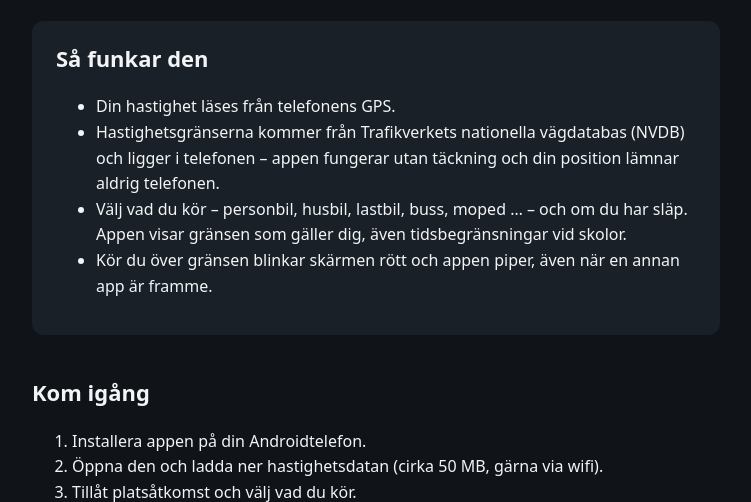
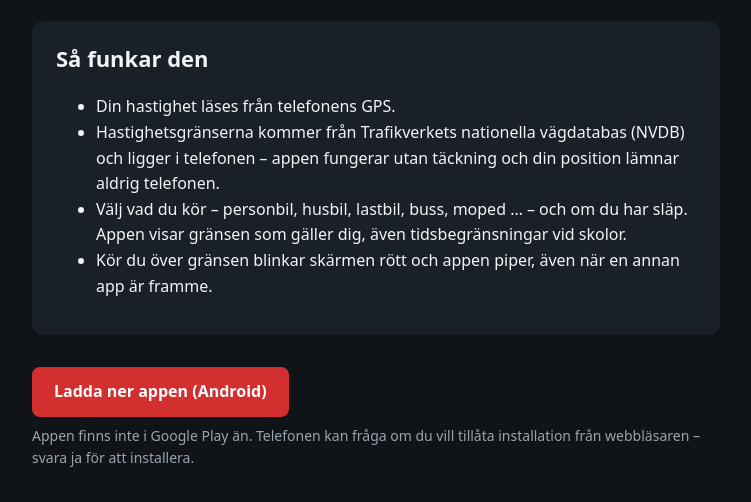
Before and after one commit to Dettmansfixeri/dukorforfort, a plain HTML site: page webb/index.html in a window 1280 px wide. Shown: the part 448-950 px from the top of the page, without its empty margins (264-1015 px from the left). Drawn offline with Linux system fonts and the light colour scheme.

Commit message:
Webb: nedladdningsknapp för appen
Co-Authored-By: Claude Opus 5.5 <noreply@anthropic.com>

```diff
--- a/webb/index.html
+++ b/webb/index.html
@@ -33,9 +33,12 @@
     </ul>
   </div>
 
+  <a class="btn" href="DuKorForFort.apk" download>Ladda ner appen (Android)</a>
+  <p class="muted-small">Appen finns inte i Google Play än. Telefonen kan fråga om du vill tillåta installation från webbläsaren – svara ja för att installera.</p>
+
   <h2>Kom igång</h2>
   <ol>
-    <li>Installera appen på din Androidtelefon.</li>
+    <li>Ladda ner och installera appen på din Androidtelefon.</li>
     <li>Öppna den och ladda ner hastighetsdatan (cirka 50 MB, gärna via wifi).</li>
     <li>Tillåt platsåtkomst och välj vad du kör.</li>
     <li>Kör. Mer behövs inte.</li>
--- a/webb/style.css
+++ b/webb/style.css
@@ -32,4 +32,5 @@ a { color: #ff6b6b; }
   display: inline-block; background: var(--red); color: #fff; text-decoration: none;
   padding: 12px 22px; border-radius: 8px; font-weight: 700; margin-top: 8px;
 }
+.muted-small { color: var(--muted); font-size: 14px; margin-top: 8px; }
 footer { margin-top: 56px; color: var(--muted); font-size: 14px; }
```
